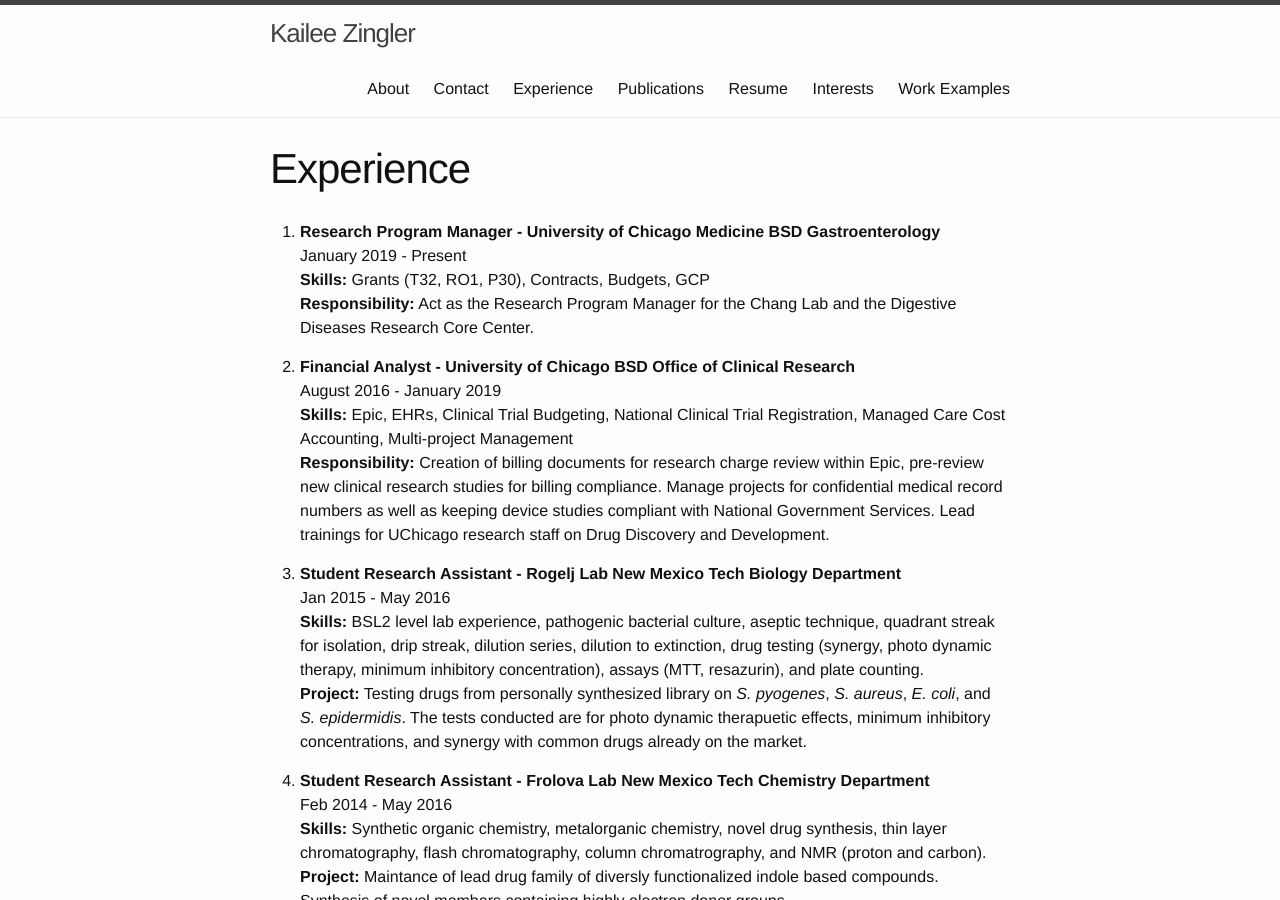
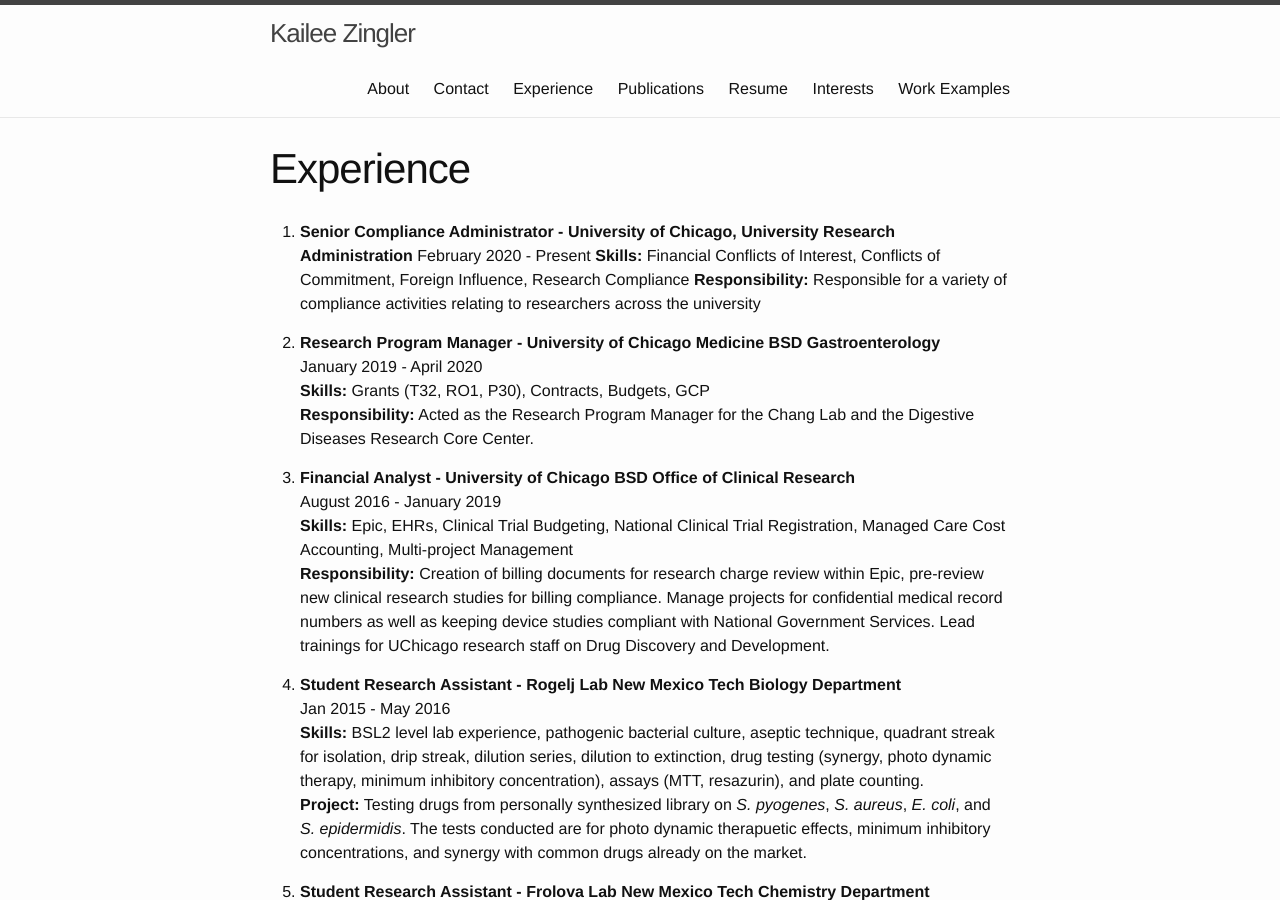
Before and after one commit to kzingler/kzingler.github.io, a Jekyll site: the page built from experience.md, in a window 1280 px wide and 900 px high. Built offline with Jekyll 4.4.1, drawn with Linux system fonts in a browser that asks for light colours.

Commit message:
updated experience

```diff
--- a/experience.md
+++ b/experience.md
@@ -3,14 +3,19 @@ layout: page
 title: Experience
 permalink: /experience/
 ---
-
-1. **Research Program Manager - University of Chicago Medicine BSD Gastroenterology**
-January 2019 - Present
-**Skills:** Grants (T32, RO1, P30), Contracts, Budgets, GCP
-**Responsibility:** Act as the Research Program Manager for the Chang Lab and the Digestive Diseases Research Core Center.
+1. **Senior Compliance Administrator - University of Chicago, University Research Administration**
+February 2020 - Present
+**Skills:** Financial Conflicts of Interest, Conflicts of Commitment, Foreign Influence, Research Compliance
+**Responsibility:** Responsible for a variety of compliance activities relating to researchers across the university
 
 
-2. **Financial Analyst - University of Chicago BSD Office of Clinical Research**
+2. **Research Program Manager - University of Chicago Medicine BSD Gastroenterology**
+January 2019 - April 2020
+**Skills:** Grants (T32, RO1, P30), Contracts, Budgets, GCP
+**Responsibility:** Acted as the Research Program Manager for the Chang Lab and the Digestive Diseases Research Core Center.
+
+
+3. **Financial Analyst - University of Chicago BSD Office of Clinical Research**
 August 2016 - January 2019
 **Skills:** Epic, EHRs, Clinical Trial Budgeting, National Clinical Trial Registration,
 Managed Care Cost Accounting, Multi-project Management
```
Also changed, not shown: other parts of experience.md (+4 -4 lines).
